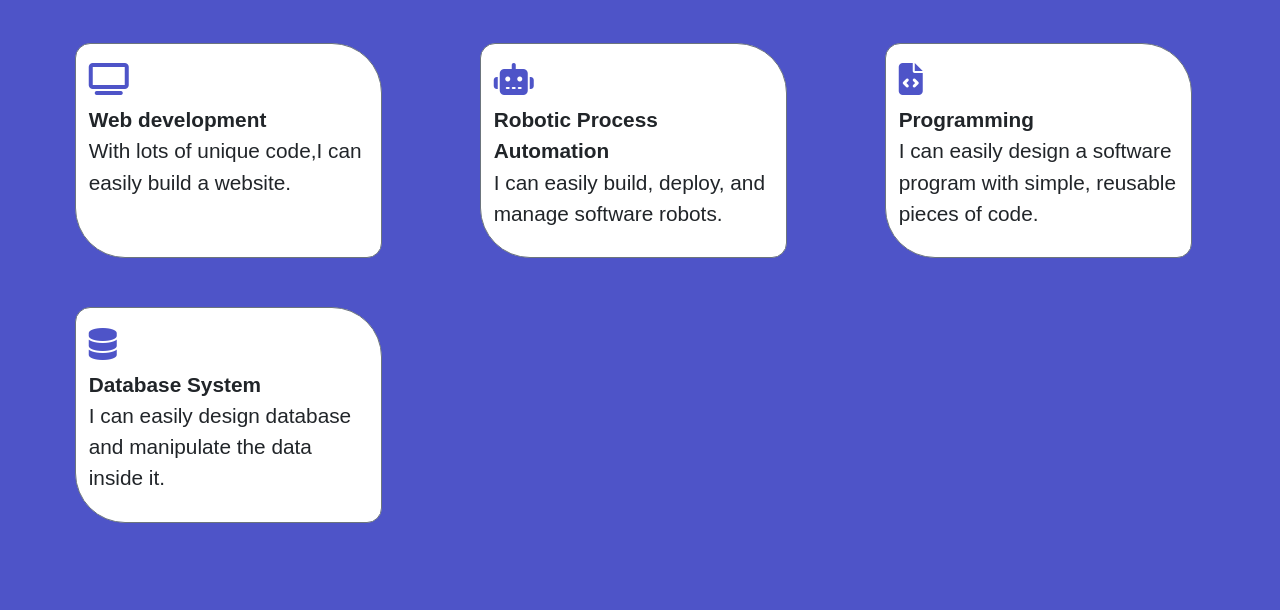
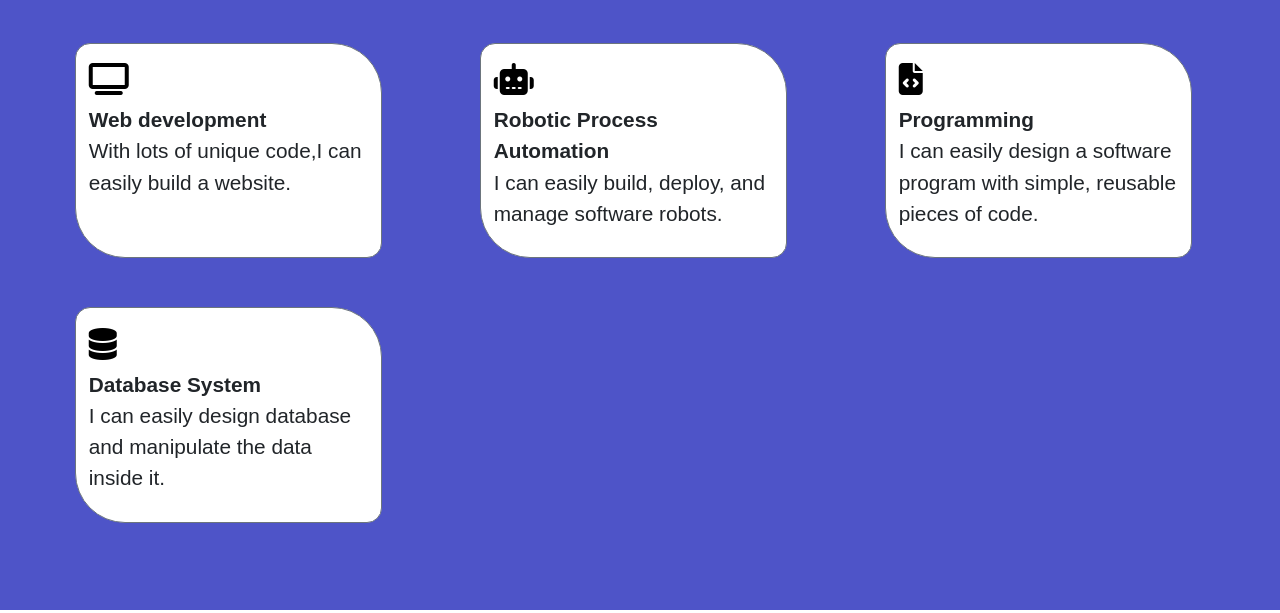
Before and after one commit to gauravkumar98/portfolio, a plain HTML site: page skill.html in a window 1280 px wide. Shown: the part 187-800 px from the top of the page. Drawn offline with nearby package versions, Linux system fonts and the light colour scheme.

Commit message:
Update styles.css

```diff
--- a/css/styles.css
+++ b/css/styles.css
@@ -209,7 +209,7 @@ body{
 
 
 .iconColor {
-  color:#4e54c8;
+  color:#000;
 font-size:2rem;
 }
 
```
